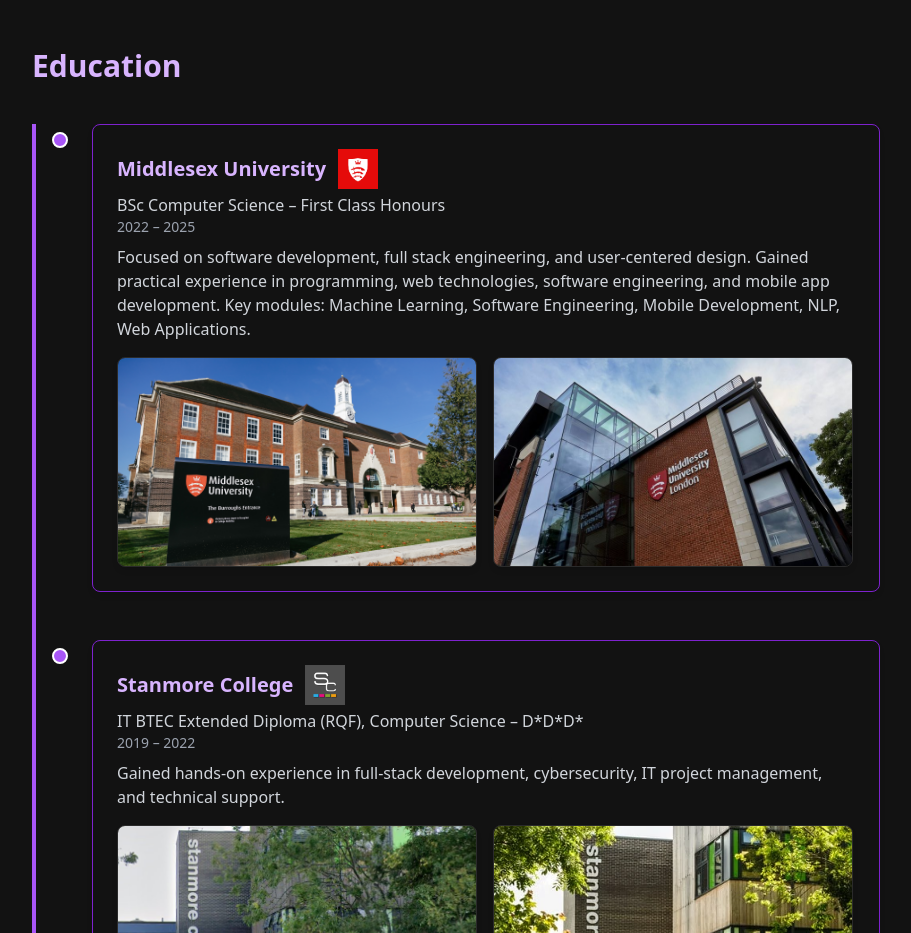
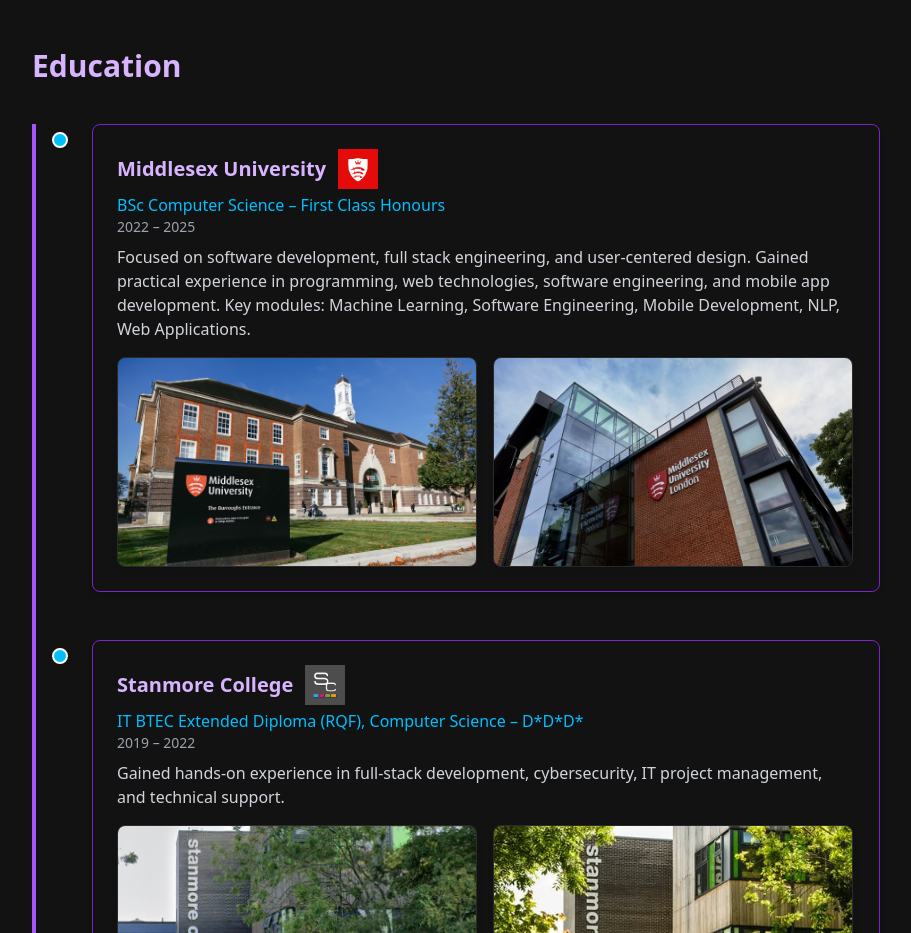
Before and after one commit to FabianC1/PortfolioWebsite, a React (Vite) app: page / in a window 1280 px wide. Shown: the part 1740-2673 px from the top of the page, without its empty margins (184-1095 px from the left). Built offline with nearby package versions, Linux system fonts and the light colour scheme.

Commit message:
Changed education colour scheme

```diff
--- a/src/App.tsx
+++ b/src/App.tsx
@@ -122,7 +122,8 @@
       className={`relative pl-10 pb-12 transition-all duration-700 ease-in-out ${visible ? "opacity-100 translate-x-0" : "opacity-0 -translate-x-10"
         }`}
     >
-      <div className="absolute left-0 top-2 w-4 h-4 bg-purple-500 rounded-full border-2 border-white"></div>
+      <div className="absolute left-0 top-2 w-4 h-4 bg-skyBlue rounded-full border-2 border-white"></div>
+
 
       <div className="bg-darkPurple p-6 rounded-lg border border-purple-700 shadow-md">
         <h3 className="text-xl font-semibold text-purple-300 flex items-center gap-3 mb-1">
@@ -135,7 +136,7 @@
             />
           )}
         </h3>
-        <p className="text-gray-300">{item.degree}</p>
+        <p className="text-skyBlue">{item.degree}</p>
         <p className="text-sm text-gray-400 mb-2">{item.duration}</p>
         <p className="text-gray-300 whitespace-pre-line">{item.details}</p>
 
```
